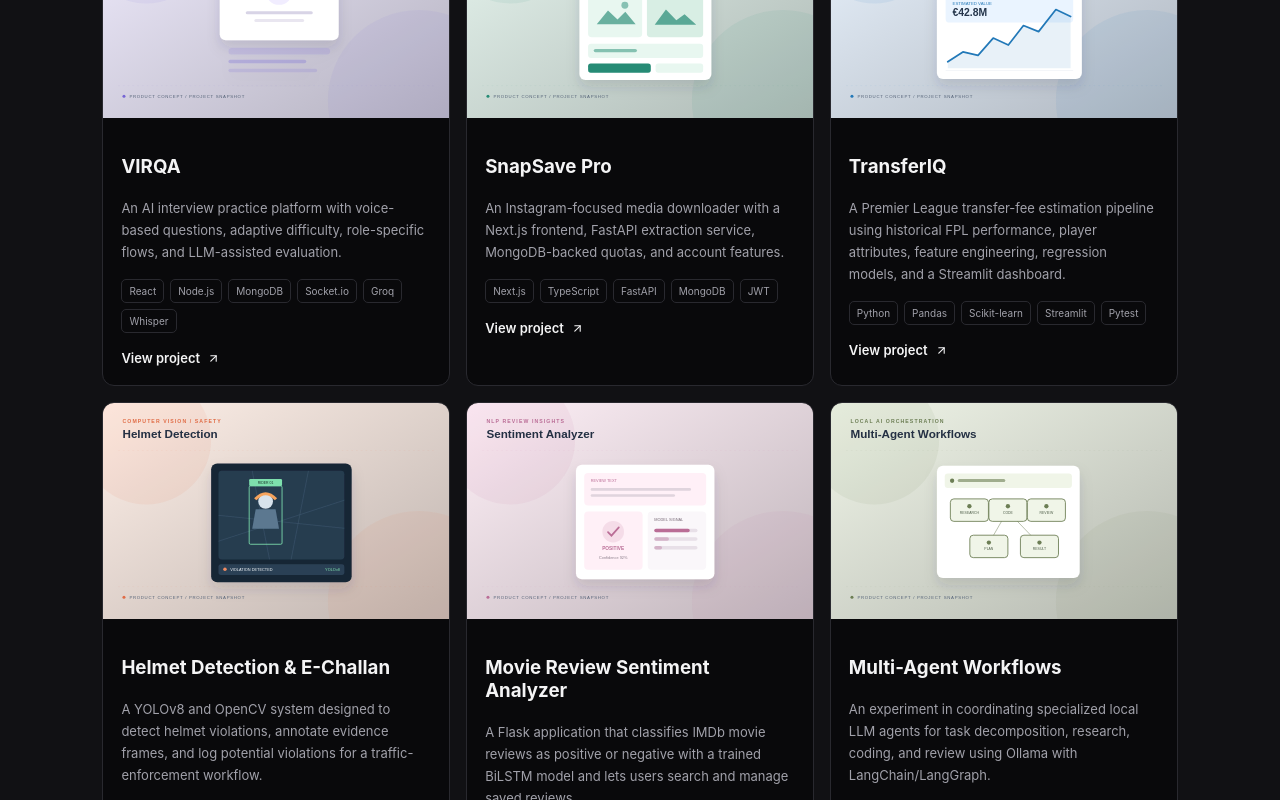
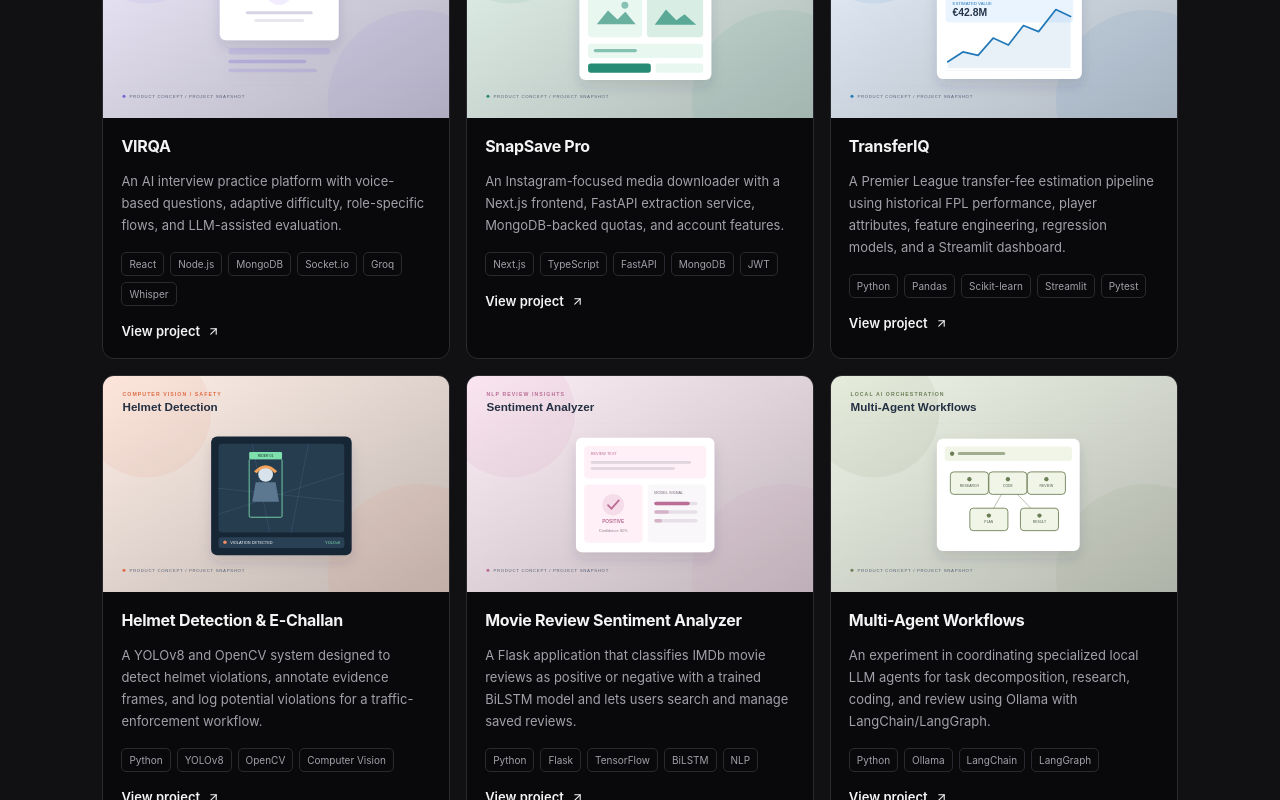
Before and after one commit to thisisahmad24/Ahmad-s-Portfolio, a React (Vite) app: page / in a window 1280 px wide. Shown: the part 1120-1920 px from the top of the page. Built offline with nearby package versions, Linux system fonts and the light colour scheme.

Commit message:
Align project cards with reduced content

```diff
--- a/src/index.css
+++ b/src/index.css
@@ -63,7 +63,6 @@ button:focus-visible, a:focus-visible { outline: 2px solid var(--accent); outlin
   background: radial-gradient(ellipse at 76% 48%, rgba(127, 29, 29, .18), transparent 42%), var(--bg);
 }
 .hero-content { max-width: 660px; }
-.hero-kicker { margin: 0 0 18px; color: var(--accent); font-size: 11px; font-weight: 650; letter-spacing: 1.8px; }
 .hero-content h1 { margin: 0; font-size: clamp(48px, 7vw, 88px); line-height: 1.02; letter-spacing: -.065em; font-weight: 680; }
 .heading-dot { color: var(--accent); }
 .hero-description { margin: 22px 0 28px; color: var(--muted); font-size: clamp(15px, 1.7vw, 18px); }
@@ -103,9 +102,7 @@ button:focus-visible, a:focus-visible { outline: 2px solid var(--accent); outlin
 .project-thumbnail img { display: block; width: 100%; height: 100%; object-fit: cover; transition: transform .3s ease; }
 .project-card:hover .project-thumbnail img { transform: scale(1.025); }
 .project-body { padding: 18px; }
-.project-title-row { display: flex; align-items: flex-start; justify-content: space-between; gap: 12px; }
-.project-title-row h3 { margin: 0; font-size: 16px; line-height: 1.35; letter-spacing: -.3px; }
-.project-title-row > span { flex-shrink: 0; color: var(--muted); font-size: 10px; }
+.project-body > h3 { margin: 0; font-size: 16px; line-height: 1.35; letter-spacing: -.3px; }
 .project-description { margin: 12px 0 16px; color: var(--muted); font-size: 13px; line-height: 1.7; }
 .project-stack, .skill-tags { display: flex; flex-wrap: wrap; gap: 6px; }
 .project-stack span, .skill-tags span {
@@ -176,7 +173,6 @@ button:focus-visible, a:focus-visible { outline: 2px solid var(--accent); outlin
 }
 @media (max-width: 480px) {
   .projects-grid, .skills-grid { grid-template-columns: 1fr; }
-  .project-title-row { flex-direction: column; gap: 6px; }
   .experience-track { padding: 18px; }
   .site-footer { flex-wrap: wrap; }
   .site-footer > span { margin-left: 0; }
```
